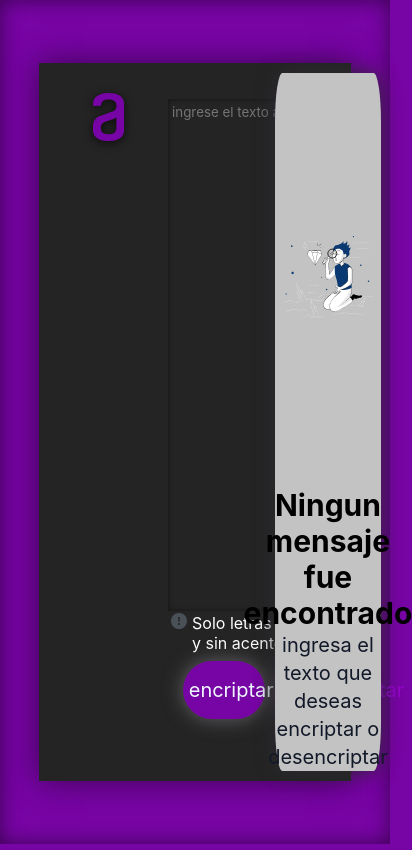
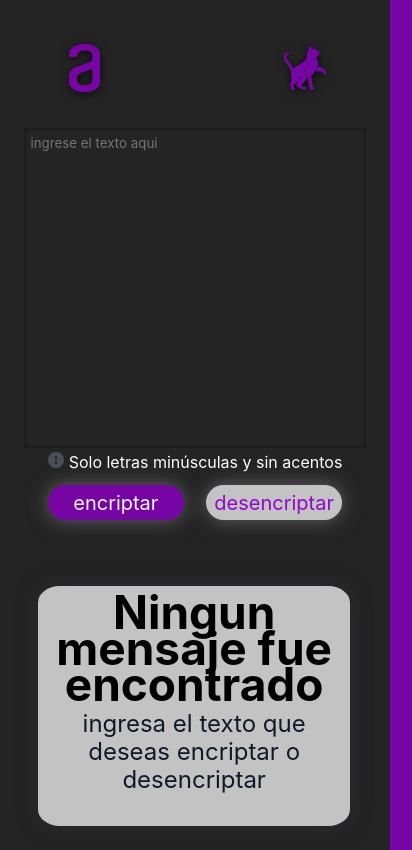
Before and after one commit to Josbat900/encriptador-alura, a plain HTML site: page index.html in a window 390 px wide. Both pictures are taken after a click on the button "encriptar". Shown: the whole page, 412 px wide, since content can reach past the window. Drawn offline with Linux system fonts and the light colour scheme.

Commit message:
adaptado para tablets y dispositivos moviles

```diff
--- a/index.html
+++ b/index.html
@@ -12,9 +12,14 @@
 <body>
     <main class="seccion-global">
         <article class="seccion-1">
-            <h1>
-                <img class="aluraColor" src="./icons/icon.svg">
-            </h1>
+            <div class="icon-gato">
+                <h1>
+                    <img class="aluraColor" src="./icons/icon.svg">
+                </h1>
+                <h1>
+                    <img class="gato" src="./icons/michi.svg" >
+                </h1>
+            </div>
             <form class="form" action="">
                 <textarea class="areatext" name="areatext" id="areatext" cols="60" rows="10"
                     placeholder="ingrese el texto aqui"></textarea>
--- a/script.js
+++ b/script.js
@@ -27,11 +27,17 @@ function ocultarImagen (){
 }
 
 //crea una funcion que muestre la imagen
-function mostrarImagen(){
-    imagen.style.display = "flex";
-    noMensaje.style.display = "flex"
-    resultadoEncriptado.style.display = "none"
-    divCopiar.style.display = "none"
+function mostrarImagen() {
+    if (screen.width > 1024) {
+        imagen.style.display = "flex";
+        noMensaje.style.display = "flex"
+        resultadoEncriptado.style.display = "none"
+        divCopiar.style.display = "none"
+    } else {
+        noMensaje.style.display = "flex"
+        resultadoEncriptado.style.display = "none"
+        divCopiar.style.display = "none"
+    }
 }
 //recuperar el texto del text area
 function recuperarTexto(){
--- a/style.css
+++ b/style.css
@@ -40,7 +40,17 @@ body {
     margin-top: 0%;
 }
 
+.icon-gato{
+    display: flex;
+    flex-direction: column;
+    justify-content: space-between
+}
+
 .aluraColor{
+    filter: drop-shadow(0 2px 5px rgba(0, 0, 0, 0.7))
+}
+
+.gato{
     filter: drop-shadow(0 2px 5px rgba(0, 0, 0, 0.7))
 }
 
@@ -224,3 +234,116 @@ body {
 .btn-copiar:hover{
     transform: scale(1.08);
 }
+
+/* tablet ipad pro */
+
+@media screen and (max-width: 1024px) {
+    .seccion-global{
+        width: 100vw;
+        height: 100vh;
+        flex-direction: column;
+        align-items: center;
+    }
+    .seccion-1{
+        flex-direction: column;
+        width: 87%;
+        height: 70%;
+    }
+    .form{
+        height: 100%;
+    }
+    .icon-gato{
+        flex-direction: row;
+    }
+
+    .seccion-2{
+        height: 30%;
+        width: 90%;
+        flex-direction: column;
+    }
+
+    .imagen{
+        display: none;
+    }
+
+    .mensaje-alerta{
+        height: 80%;
+        width: 90%;
+        justify-content: center;
+    }
+
+    .mensaje-alerta>h3{
+        font-size: 2.875rem;
+        line-height: 2.25rem;
+        margin: 0;
+
+    }
+
+    .mensaje-alerta>p{
+        font-size: 1.5rem;
+        line-height: 1.75rem;
+        margin: 3%;
+        color: #111827;
+    }
+
+    /* resultado */
+
+    .resultado-encriptado{
+        height: 62%;
+        width: auto;
+    }
+
+    .div-copiar{
+        margin: 0;
+        padding: 0;
+        height: 30%;
+        width: auto;
+        justify-content: flex-start;
+    }
+
+    .btn-copiar{
+        height: 80%;
+        width: 40%;
+    }
+}
+
+/* celular iphone 12 pro */
+
+@media screen and (max-width: 400px){
+    .seccion-global{
+        padding-bottom: 3%;
+        height: 100vh;
+        width: 100vh;
+    }
+
+    /* .seccion-2 */
+
+    .seccion-2{
+        flex-direction: column;
+        width: 80%;
+    }
+    .imagen{
+        display: none;
+    }
+
+    .mensaje-alerta{
+        width: 90%;
+    }
+
+    .resultado-encriptado{
+        height: 62%;
+        width: auto;
+    }
+
+    .div-copiar{
+        margin: 0;
+        padding: 0;
+        height: 30%;
+        width: auto;
+        justify-content: flex-start;
+    }
+    .btn-copiar{
+        height: 80%;
+        width: 40%;
+    }
+}
```
Also changed, not shown: icons/michi.svg (added).
